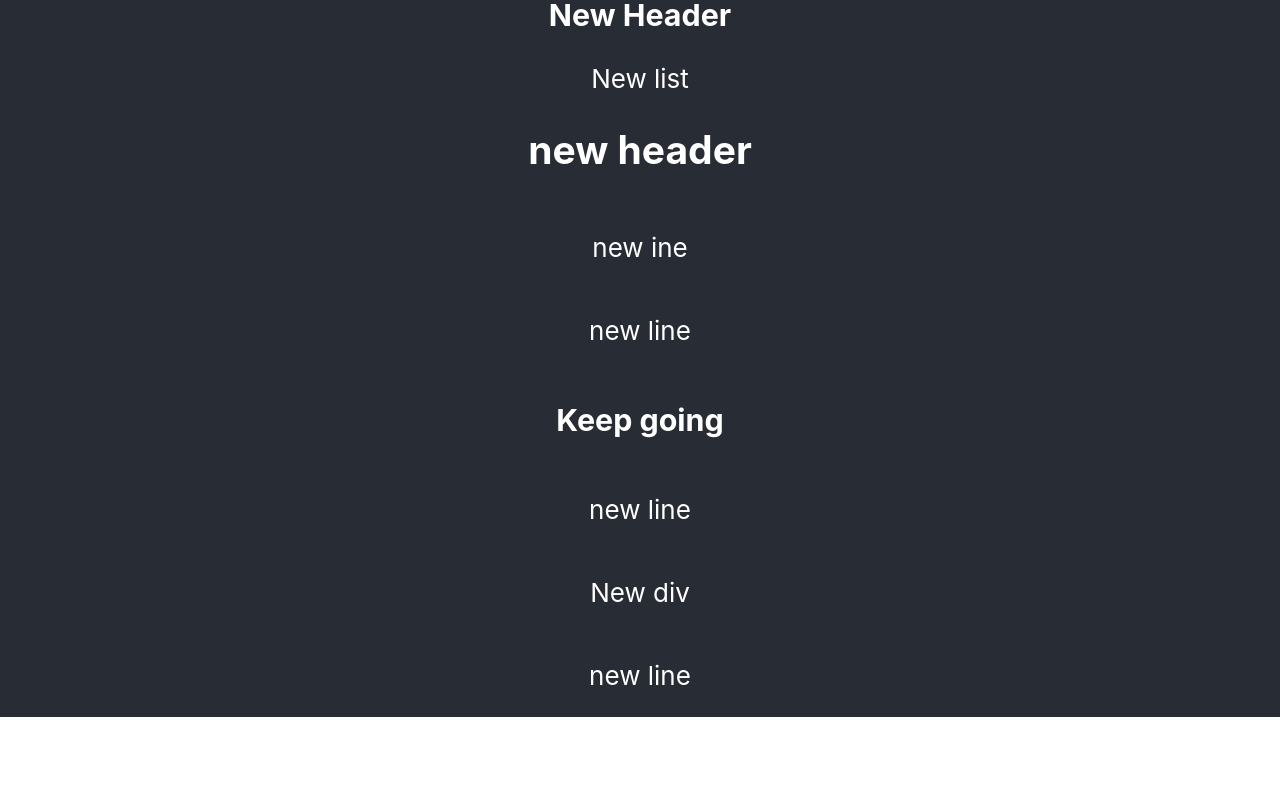
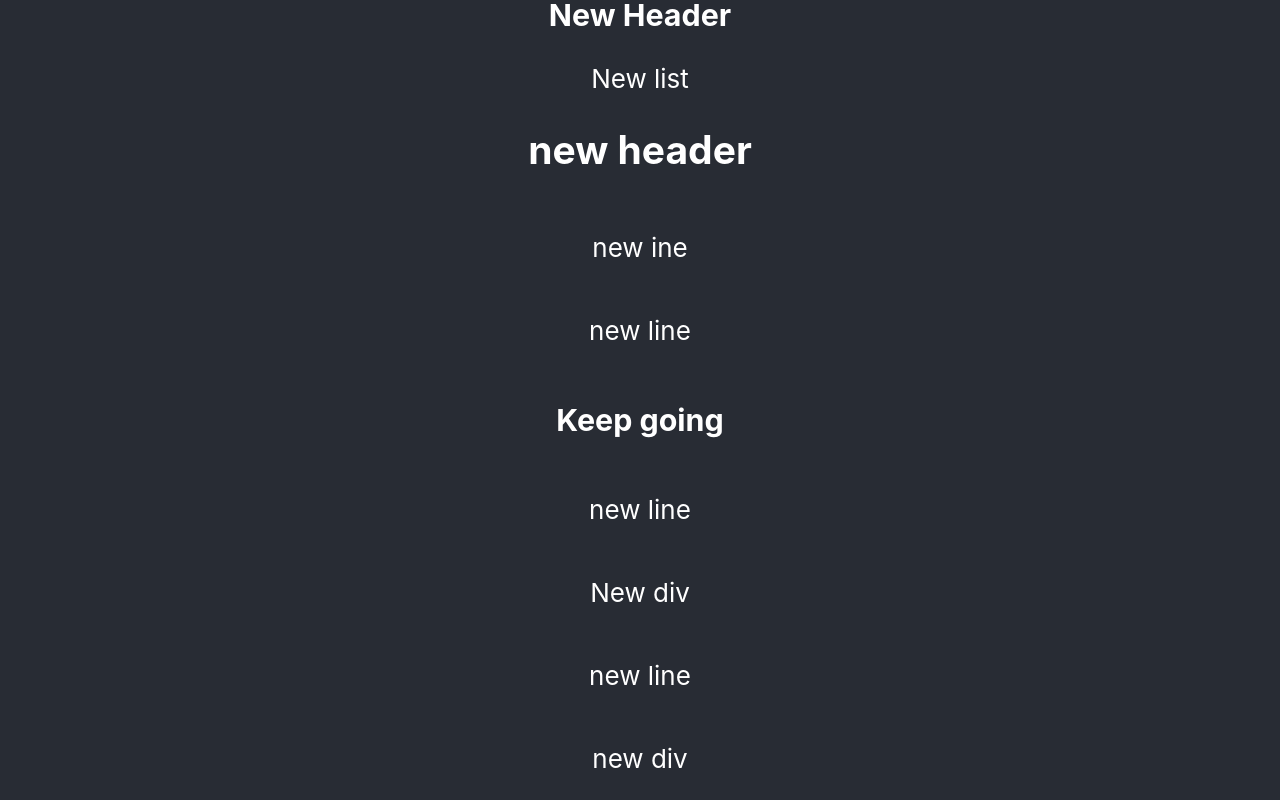
Before and after one commit to tyler-ray90/testing-05-18, a React (Create React App) app: page / in a window 1280 px wide. Shown: the part 1251-2051 px from the top of the page. Before the commit the page ends 1968 px from the top, so only its background shows below. Built offline with nearby package versions, Linux system fonts and the light colour scheme.

Commit message:
new commit

```diff
--- a/src/App.js
+++ b/src/App.js
@@ -30,6 +30,9 @@ function App() {
           <p>New div</p>
         </div>
         <p>new line</p>
+        <div>
+          <p>new div</p>
+        </div>
 
       </header>
     </div>
```
